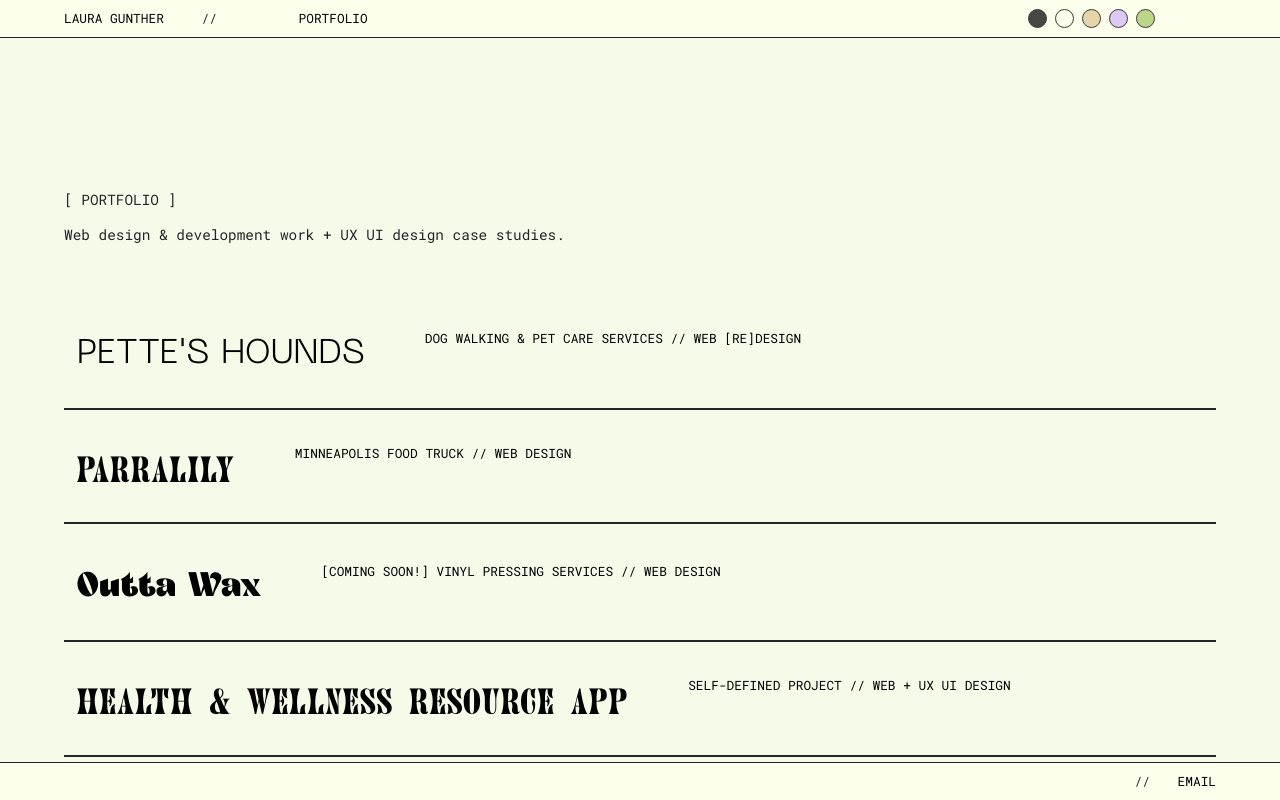
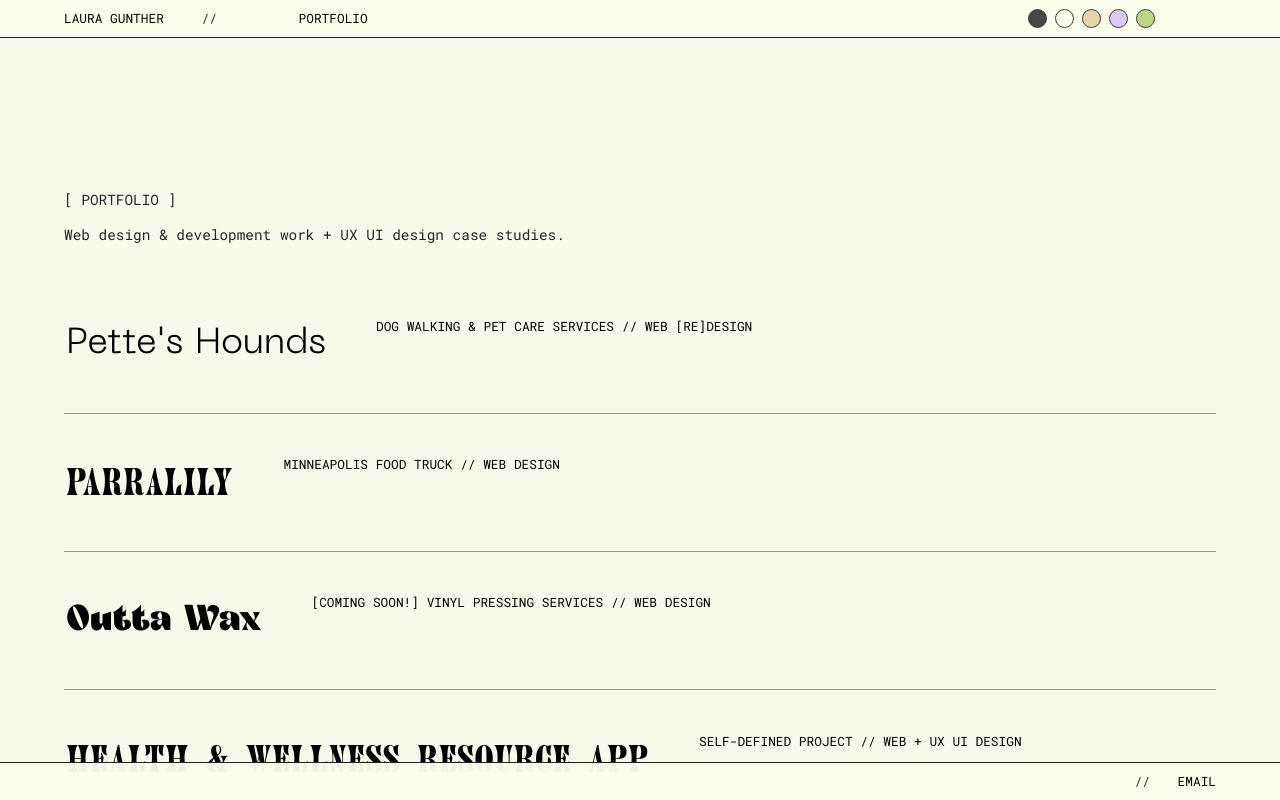
Before and after one commit to lo-designs/Portfolio, a React (Create React App) app: page /portfolio in a window 1280 px wide. Built offline with nearby package versions, Linux system fonts and the light colour scheme.

Commit message:
portfolio/marquee improvements

```diff
--- a/src/Components/Portfolio/Portfolio.jsx
+++ b/src/Components/Portfolio/Portfolio.jsx
@@ -35,11 +35,12 @@ function Portfolio() {
           <div className="marquee">
             <div id="pettes-marquee" className="marquee__inner">
               <span>Pette's Hounds</span>
-              <span>// web design //</span>
-              <span>Dog walking & pet care services.</span>
+              <span>// Web Design</span>
+              <span>// Pet Care Services.</span>
             </div>
           </div>
         </div>
+        <hr id="portfolio-line"></hr>
         <div className="menu__item">
           <a id="parra" href="/parralily" className="menu__item-link">
             ParraLily
@@ -49,12 +50,12 @@ function Portfolio() {
           <div className="marquee">
             <div id="parra-marquee" className="marquee__inner">
               <span>ParraLily</span>
-              <span>// web design //</span>
-              <span>Minneapolis food truck.</span>
+              <span>// Web Design</span>
+              <span>// Minneapolis Food Truck.</span>
             </div>
           </div>
         </div>
-
+        <hr id="portfolio-line"></hr>
         <div className="menu__item">
           <a id="outta" href="/outtawax" className="menu__item-link">
             Outta Wax
@@ -70,29 +71,28 @@ function Portfolio() {
           <div className="marquee">
             <div id="outta-marquee" className="marquee__inner">
               <span>Outta Wax</span>
-              <span>// web design //</span>
-              <span>Vinyl pressing services. [COMING SOON!]</span>
+              <span>// Vinyl Pressing Services</span>
+              <span>// Web Design</span>
             </div>
           </div>
         </div>
-
+        <hr id="portfolio-line"></hr>
         <div className="menu__item">
           <a id="yha" href="/yha" className="menu__item-link">
             Health & Wellness Resource App
             <p className="work__type">
-              self-defined project // web + ux ui design
+              Self-defined project // web + ux ui design
             </p>
           </a>
           <img className="menu__item-img" src={yhaHover} alt="" />
           <div className="marquee">
             <div id="yha-marquee" className="marquee__inner" aria-hidden="true">
-              <span>Youth Resources App</span>
-              <span>// web + ux ui design //</span>
-              <span>Self-defined project.</span>
+              <span>// Self-Defined Project</span>
+              <span>// Web + UX UI Design.</span>
             </div>
           </div>
         </div>
-
+        <hr id="portfolio-line"></hr>
         <div className="menu__item">
           <a id="neuro" href="/neurotype" className="menu__item-link">
             Neurotype
@@ -102,12 +102,13 @@ function Portfolio() {
           <div className="marquee">
             <div id="neuro-marquee" className="marquee__inner">
               <span>Neurotype</span>
-              <span>// ux ui design //</span>
-              <span>Medical startup.</span>
+              <span>// Medical Startup</span>
+              <span>// UX UI Design</span>
+
             </div>
           </div>
         </div>
-
+        <hr id="portfolio-line"></hr>
         <div className="menu__item">
           <a id="soona" href="/soona" className="menu__item-link">
             Soona
@@ -121,12 +122,13 @@ function Portfolio() {
               aria-hidden="true"
             >
               <span>Soona</span>
-              <span>// ux ui design //</span>
-              <span>24 hr content studio.</span>
+              <span>// 24hr Content Studio</span>
+              <span>// UX UI Design</span>
+
             </div>
           </div>
         </div>
-
+        <hr id="portfolio-line"></hr>
       </nav>
     </div>
   );
--- a/src/Components/Portfolio/Portfolio.scss
+++ b/src/Components/Portfolio/Portfolio.scss
@@ -6,6 +6,7 @@
 #outta,
 #outta-marquee {
   font-family: "Celebrate-Retro";
+
 }
 
 
@@ -14,7 +15,6 @@
 #pettes,
 #pettes-marquee {
   font-family: "NeueMachina-Light";
-  text-transform: uppercase;
 }
 
 
@@ -49,7 +49,7 @@
   font-family: "RobotoMono-Regular";
   float: right;
   text-transform: uppercase;
-  padding-left: 60px;
+  padding-left: 50px;
   z-index: 0;
   display: flex;
 }
@@ -58,34 +58,38 @@
   position: relative;
 }
 
+#portfolio-line {
+   border-top: 1.5px solid;
+   opacity: 0.45;
+}
+
 /**************  ANIMATION  **************/
 
 .menu__item {
   position: relative;
-  border-bottom: 2px solid;
+  cursor: pointer;
 }
 
 .menu__item-link {
   display: inline-block;
   cursor: pointer;
   position: relative;
-
-  -webkit-transition: opacity 0.4s;
-  transition: opacity 0.4s;
+  -webkit-transition: opacity 0s;
+  transition: opacity 0s;
 }
 
 .menu__item-link::before {
   all: initial;
   counter-increment: menu;
   position: absolute;
-  bottom: 60%;
+//   bottom: 60%;
   left: 0;
   pointer-events: none;
 }
 
 .menu__item-link:hover {
-  -webkit-transition-duration: 0.1s;
-  transition-duration: 0.1s;
+  -webkit-transition-duration: 0s;
+  transition-duration: 0s;
   opacity: 0;
 }
 
@@ -93,6 +97,7 @@
   pointer-events: none;
   z-index: 1000;
   position: absolute;
+  border-radius: 10px;
   width: 35vw;
   opacity: 0;
   left: 100%;
@@ -112,11 +117,9 @@
 }
 
 .menu {
-  padding: 0vh 0 0 0vh;
-  --offset: 20vw;
-  --move-initial: calc(-25% + var(--offset));
-  --move-final: calc(-50% + var(--offset));
-  font-size: 4rem;
+  --offset: 1.25vw;
+  --move-initial: calc(0% + var(--offset));
+  --move-final: calc(-25% + var(--offset));
 }
 
 /*  MARQUEE  */
@@ -154,18 +157,19 @@
   animation-play-state: running;
   opacity: 1;
   -webkit-transition-duration: 0.4s;
-  transition-duration: 0.6s;
+  transition-duration: 0.4s;
 }
 
 .menu__item-link,
 .marquee span {
   white-space: nowrap;
-  font-size: 2.13rem;
-  padding: 2.13vw 1vw;
+  font-size: 2.25rem;
+  padding: 2vw 0.2vw;
 }
 
 .marquee span {
-  font-style: italic;
+   font-style: italic;
+   color: rgb(224, 146, 255);
 }
 
 @-webkit-keyframes marquee {
```
